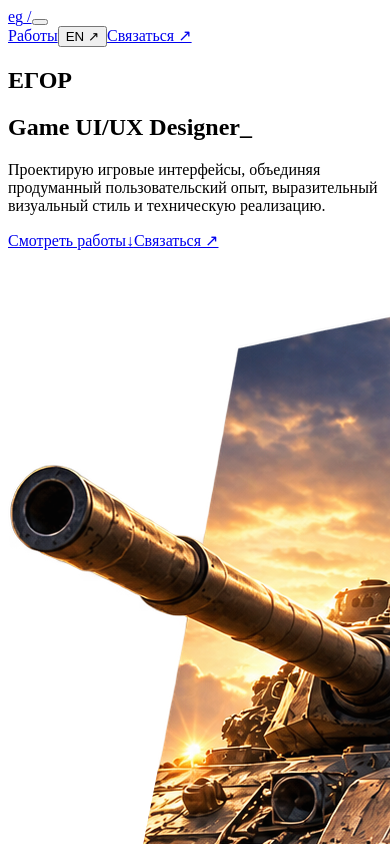
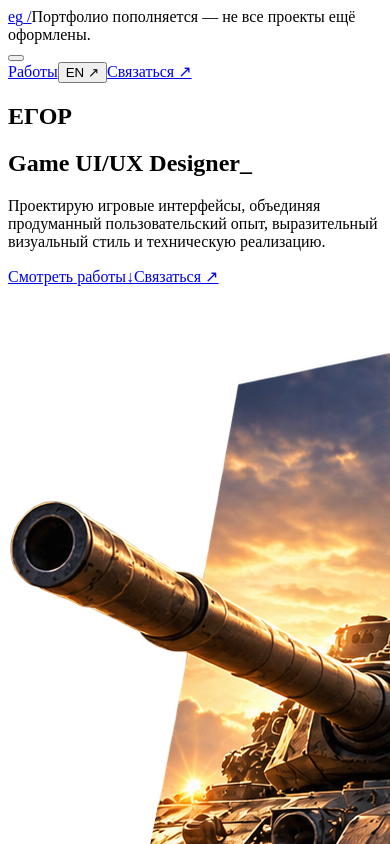
Before and after one commit to Stri1ke/EG-Portfolio, a React app: page / in a window 390 px wide. Shown: the top 844 px of the page. Built offline with nearby package versions, Linux system fonts and the light colour scheme; the HTML template or start-up script is replaced by a standard one.

Commit message:
Добавить статус портфолио в хедер

```diff
--- a/src/app/components/home/Header.tsx
+++ b/src/app/components/home/Header.tsx
@@ -53,6 +53,7 @@ export function Header({
   }, [menuOpen]);
   return (
     <header ref={headerRef} className={menuOpen ? "menu-open" : ""}>
+      <div className="header-brand">
       <a
         className="brand"
         href="#home"
@@ -61,6 +62,10 @@ export function Header({
       >
         e<span>g</span> /
       </a>
+      <span className="header-status">
+        {language === "ru" ? "Портфолио пополняется — не все проекты ещё оформлены." : "Portfolio in progress — more projects are being prepared."}
+      </span>
+      </div>
       <button
         ref={toggleRef}
         className="menu-toggle"
--- a/src/styles/portfolio.css
+++ b/src/styles/portfolio.css
@@ -1335,3 +1335,31 @@ footer {
     right: -12px;
   }
 }
+
+/* Статус портфолио рядом с логотипом. */
+.header-brand {
+  display: flex;
+  align-items: center;
+  gap: 16px;
+  min-width: 0;
+}
+.header-status {
+  position: absolute;
+  left: 50%;
+  transform: translateX(-50%);
+  white-space: nowrap;
+  color: var(--portfolio-text-muted);
+  font-size: 11px;
+  line-height: 1.4;
+}
+@media (max-width: 750px) {
+  .header-status { font-size: 10px; }
+}
+@media (max-width: 600px) {
+  .header-status {
+    max-width: 55%;
+    overflow: hidden;
+    text-overflow: ellipsis;
+  }
+  .header-brand { flex: 1; }
+}
```
Also changed, not shown: 6 other files (tests, documents, lock files or other folders).
